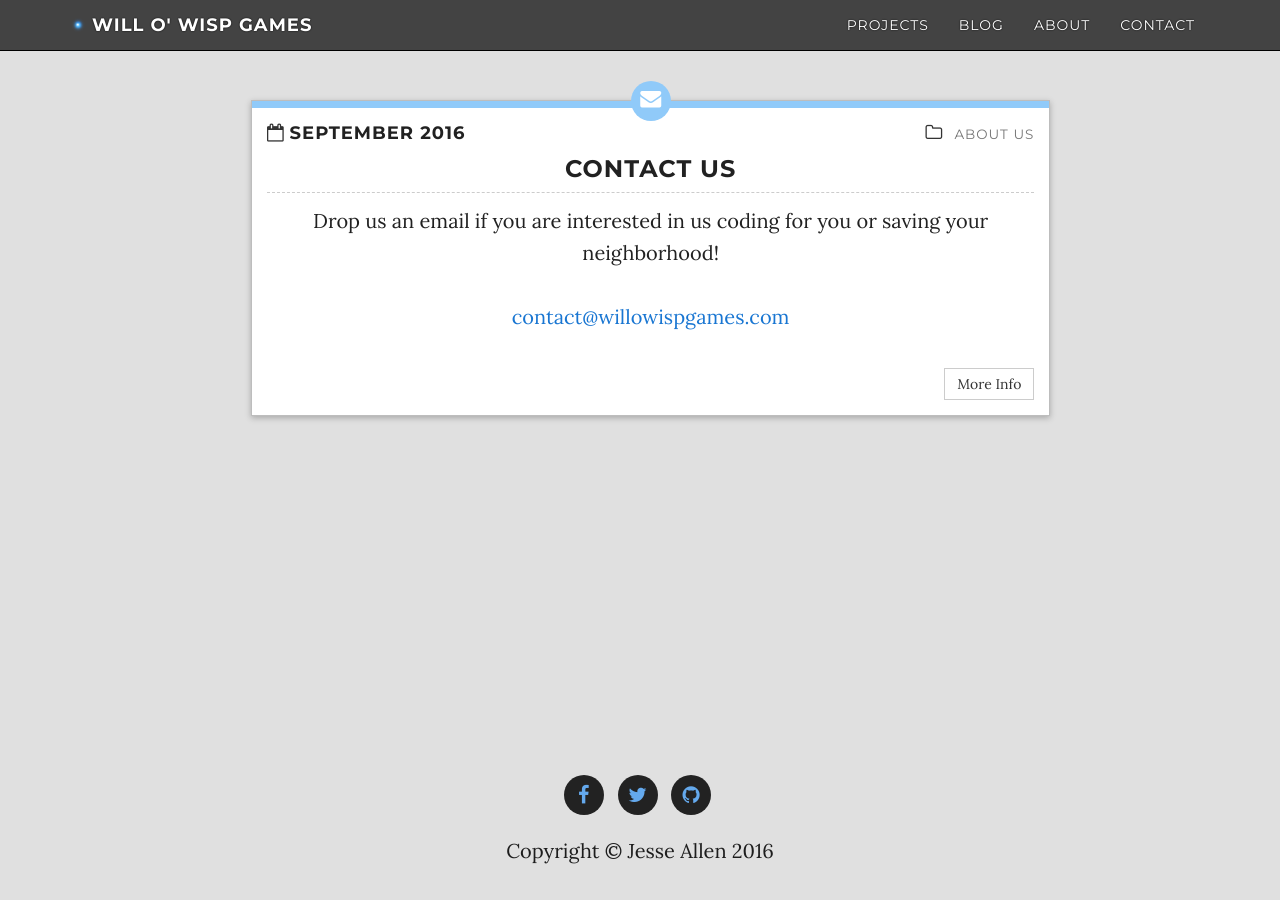
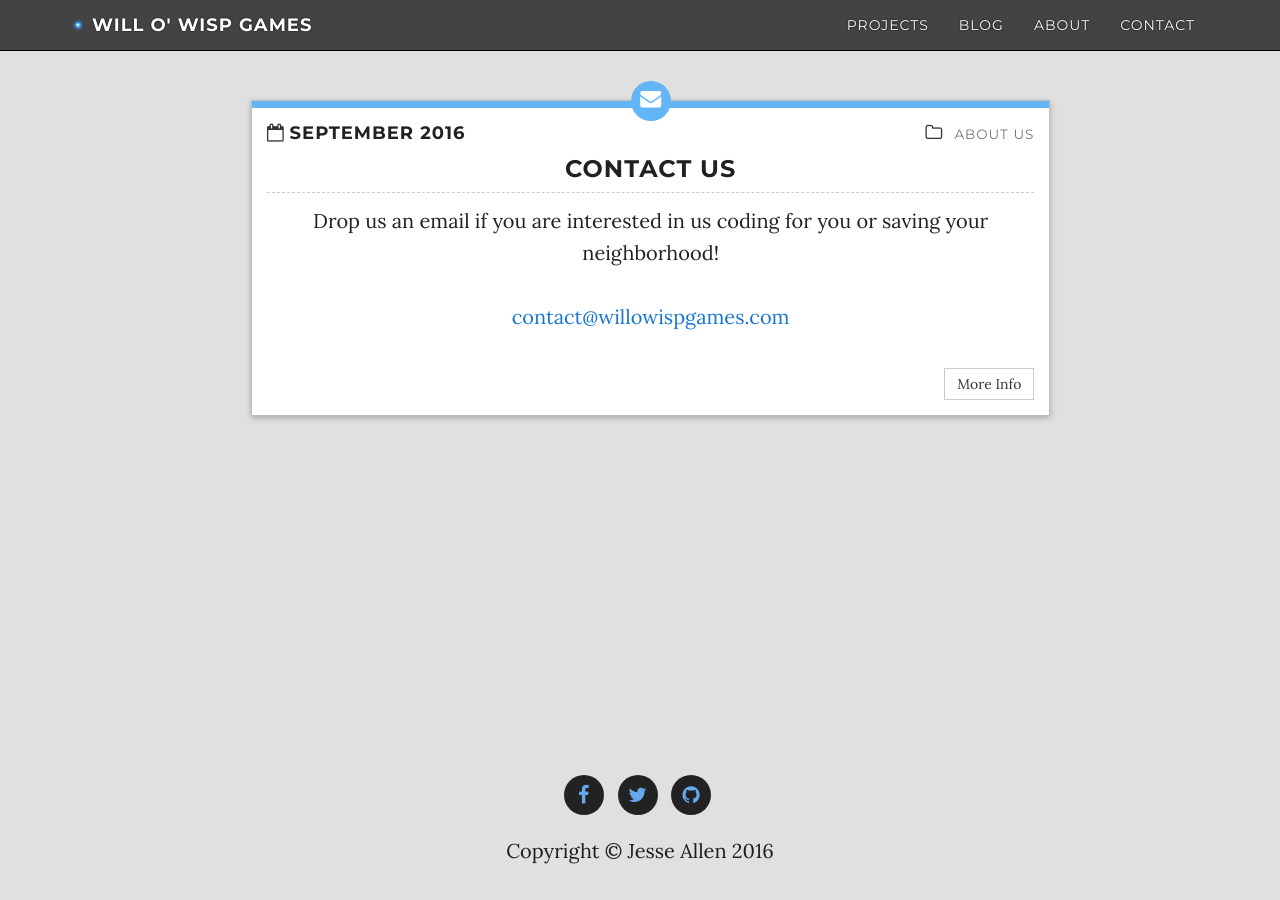
Before and after one commit to WilloWispGames/WilloWispGames.github.io, a Jekyll site: the page built from contact/index.html, in a window 1280 px wide. Built offline with Jekyll 4.4.1, drawn with Linux system fonts in a browser that asks for light colours; nearby versions of some CDN libraries.

Commit message:
Update pane.scss

```diff
--- a/css/pane.scss
+++ b/css/pane.scss
@@ -213,12 +213,12 @@
 
 .subject.design .cat-color,
 .subject.design .icon i {
-  background: #90caf9; //lighten($link-color, 15%);
+  background: #64b5f6; //lighten($link-color, 15%);
 }
 
 .subject.development .cat-color,
 .subject.development .icon i {
-  background: #90caf9; //lighten($link-color, 15%);
+  background: #64b5f6; //lighten($link-color, 15%);
 }
 
 .subject.photography .cat-color,
```
